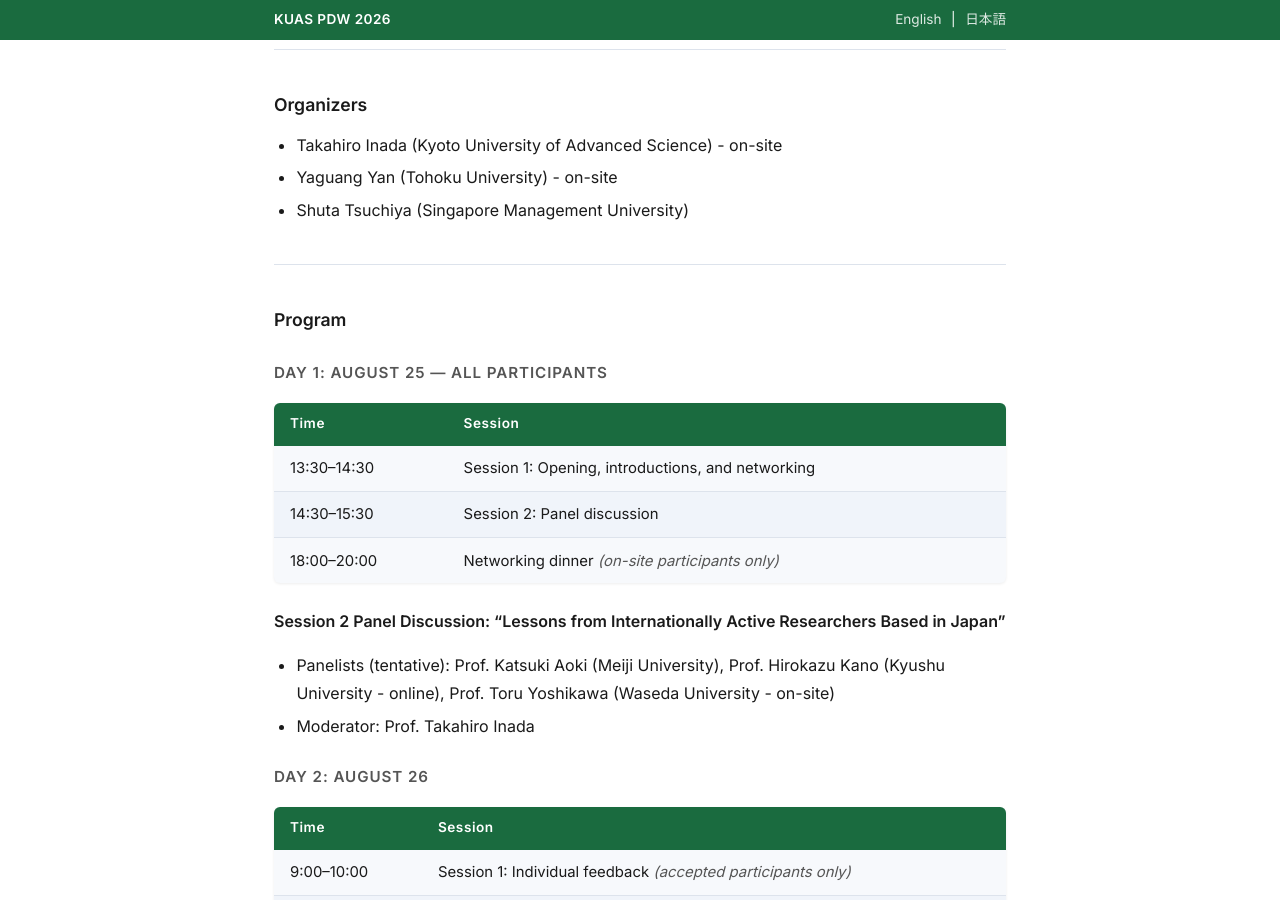
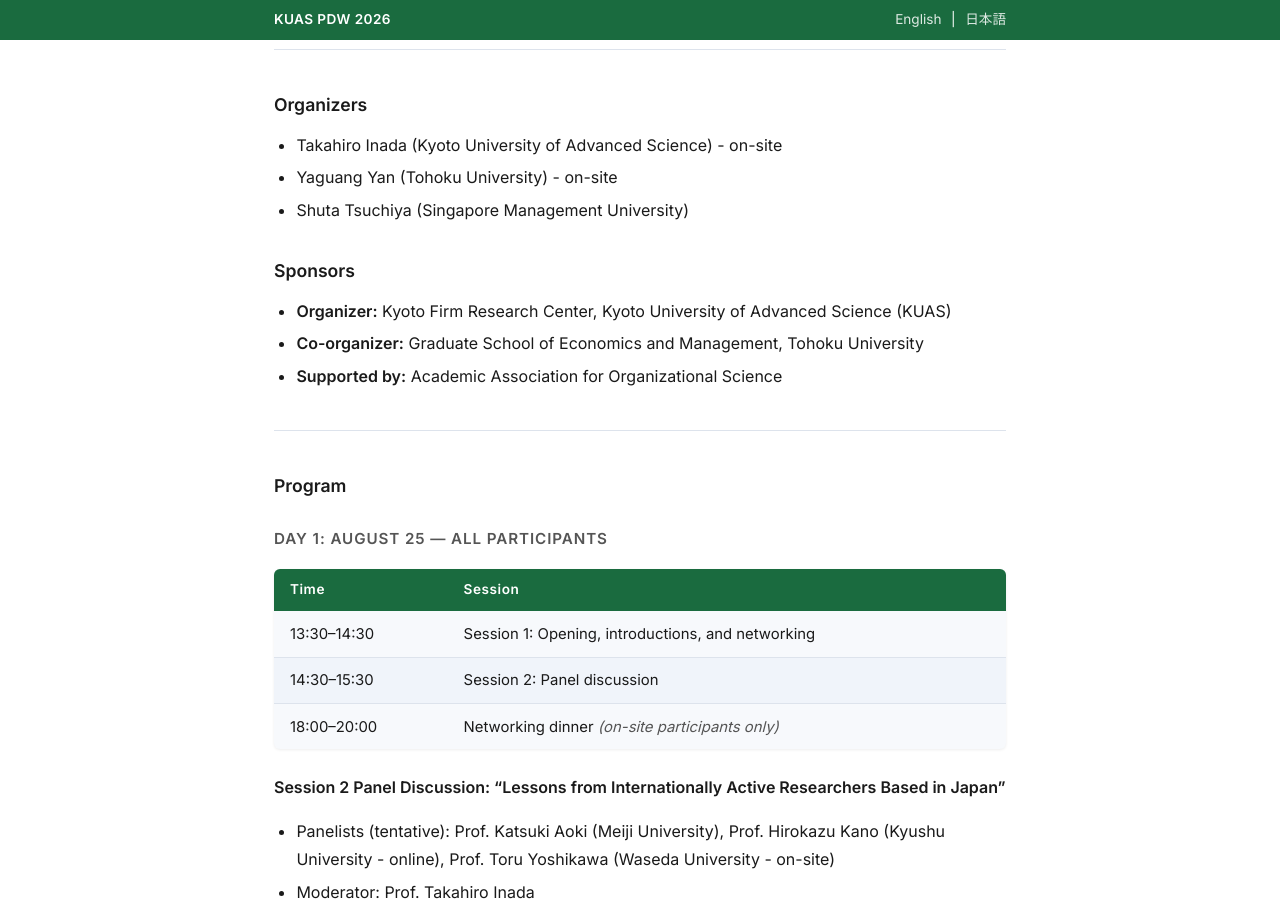
Before and after one commit to kuas-pdw/kuas-pdw.github.io, a Jekyll site: the page built from index.md, in a window 1280 px wide and 900 px high, scrolled down 1230 px. Built offline with Jekyll 4.4.1, drawn with Linux system fonts in a browser that asks for light colours; some of the changed text lies outside the part shown.

Commit message:
Add organizer, co-organizer, and supporting organization

```diff
--- a/index.md
+++ b/index.md
@@ -32,6 +32,12 @@ PhD students and early-career researchers in management (generally within 5 year
 - Takahiro Inada (Kyoto University of Advanced Science) - on-site
 - Yaguang Yan (Tohoku University) - on-site
 - Shuta Tsuchiya (Singapore Management University)
+
+### Sponsors
+
+- **Organizer:** Kyoto Firm Research Center, Kyoto University of Advanced Science (KUAS)
+- **Co-organizer:** Graduate School of Economics and Management, Tohoku University
+- **Supported by:** Academic Association for Organizational Science
 
 ---
 
```
Also changed, not shown: other parts of index.md (+6 -0 lines).
